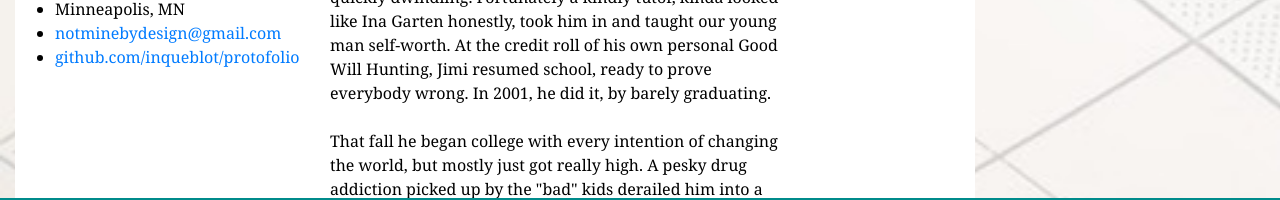
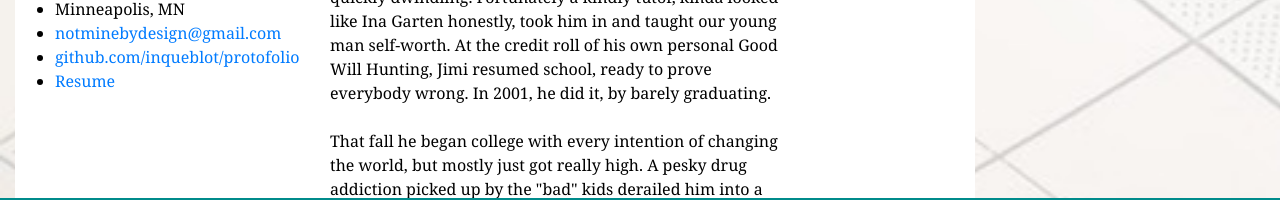
Before and after one commit to inqueblot/protofolio, a plain HTML site: page index.html in a window 1280 px wide. Shown: the part 557-757 px from the top of the page. Drawn offline with nearby package versions, Linux system fonts and the light colour scheme.

Commit message:
added resume

```diff
--- a/index.html
+++ b/index.html
@@ -51,6 +51,9 @@
           <li>
             <a href="https://github.com/inqueblot/protofolio" target="_blank">github.com/inqueblot/protofolio</a>
           </li>
+          <li>
+            <a href="/Assets/Resume 2020.pdf" target="_blank">Resume</a>
+          </li>
         </ul>
       </div>
 
```
Also changed, not shown: 1 other file.
